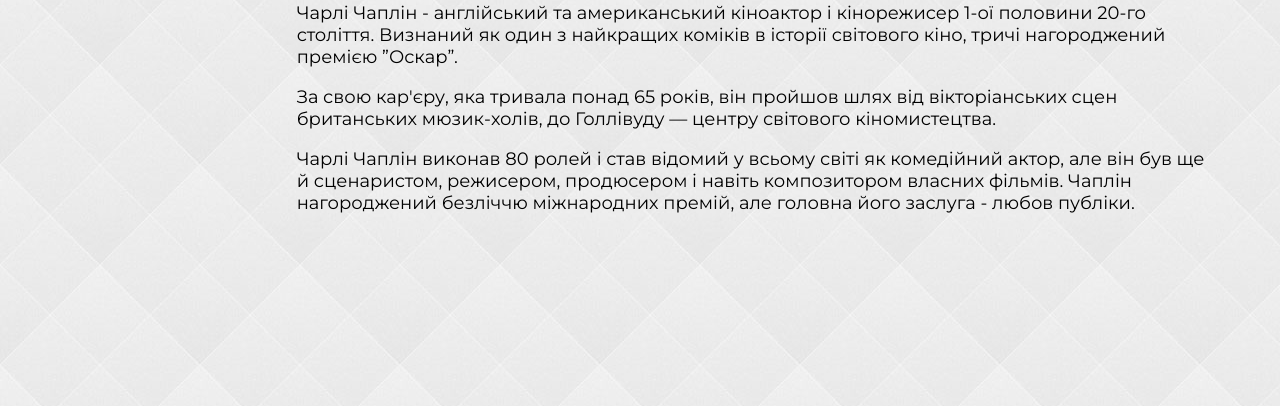
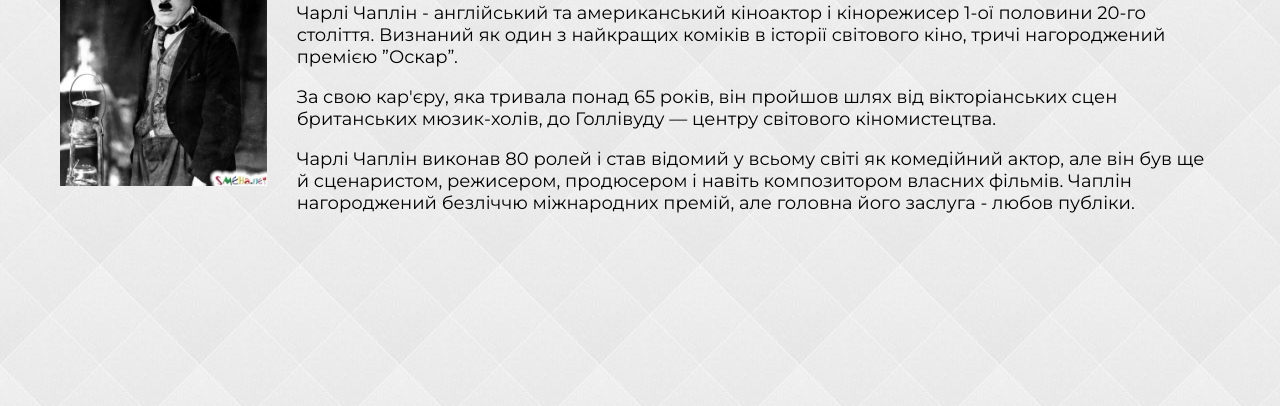
Before and after one commit to AnDr-WaY/Charly, a plain HTML site: page index.html in a window 1280 px wide. Shown: the part 235-641 px from the top of the page. Drawn offline with Linux system fonts and the light colour scheme; the site is published under a folder, as on GitHub Pages, so addresses that start at the root find nothing.

Commit message:
Update index.html

```diff
--- a/index.html
+++ b/index.html
@@ -55,7 +55,7 @@
        <div class="container">
             <div class="intro_inner">
                 <div class="intro_column">
-                    <img src="/img/chaplin8.jpg" alt="фото чарли" class="intro_img">
+                    <img src="img/chaplin8.jpg" alt="фото чарли" class="intro_img">
                 </div>
                 <div class="intro_column">
                   <div class="intro_title">Чарлі Чіплін</div>
```
